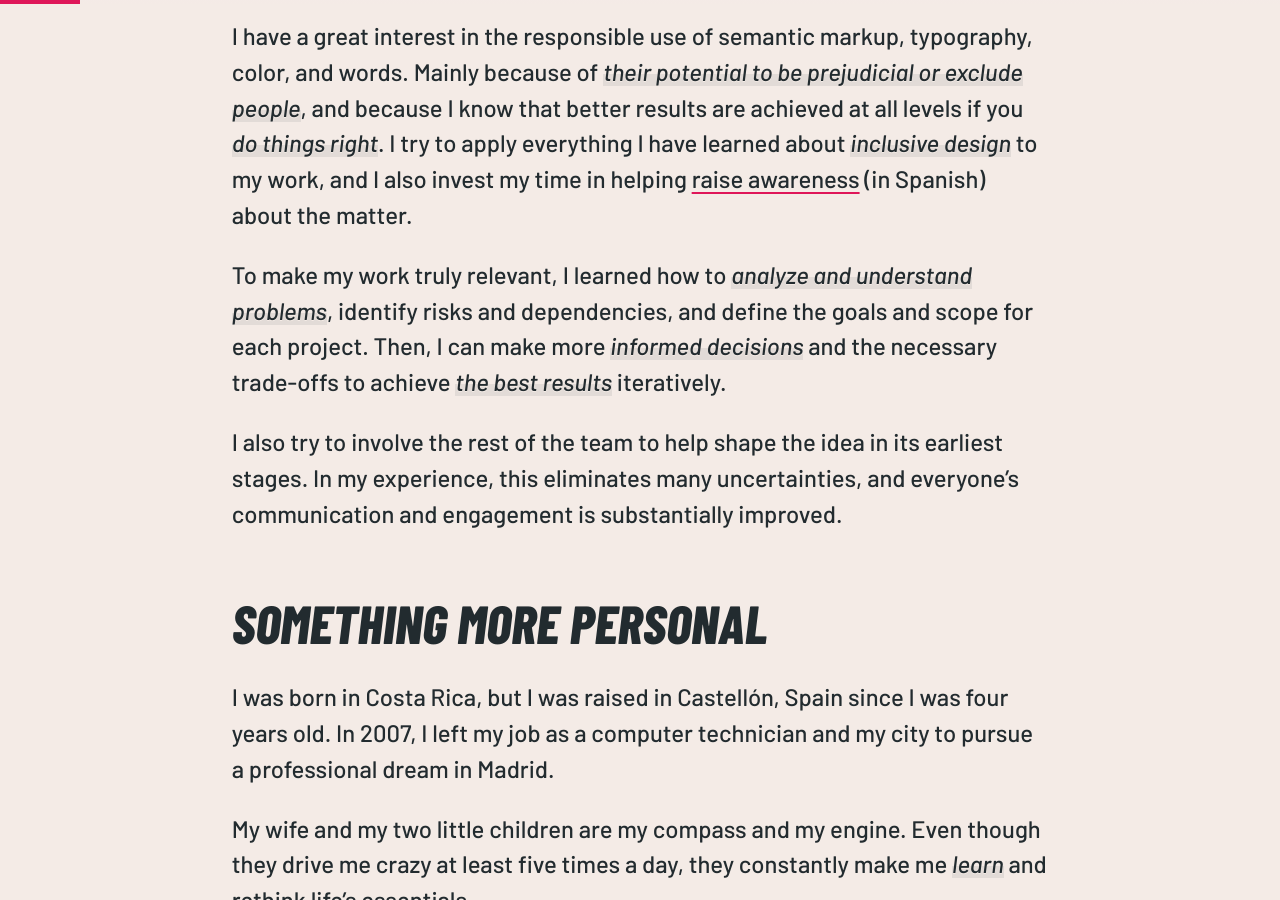
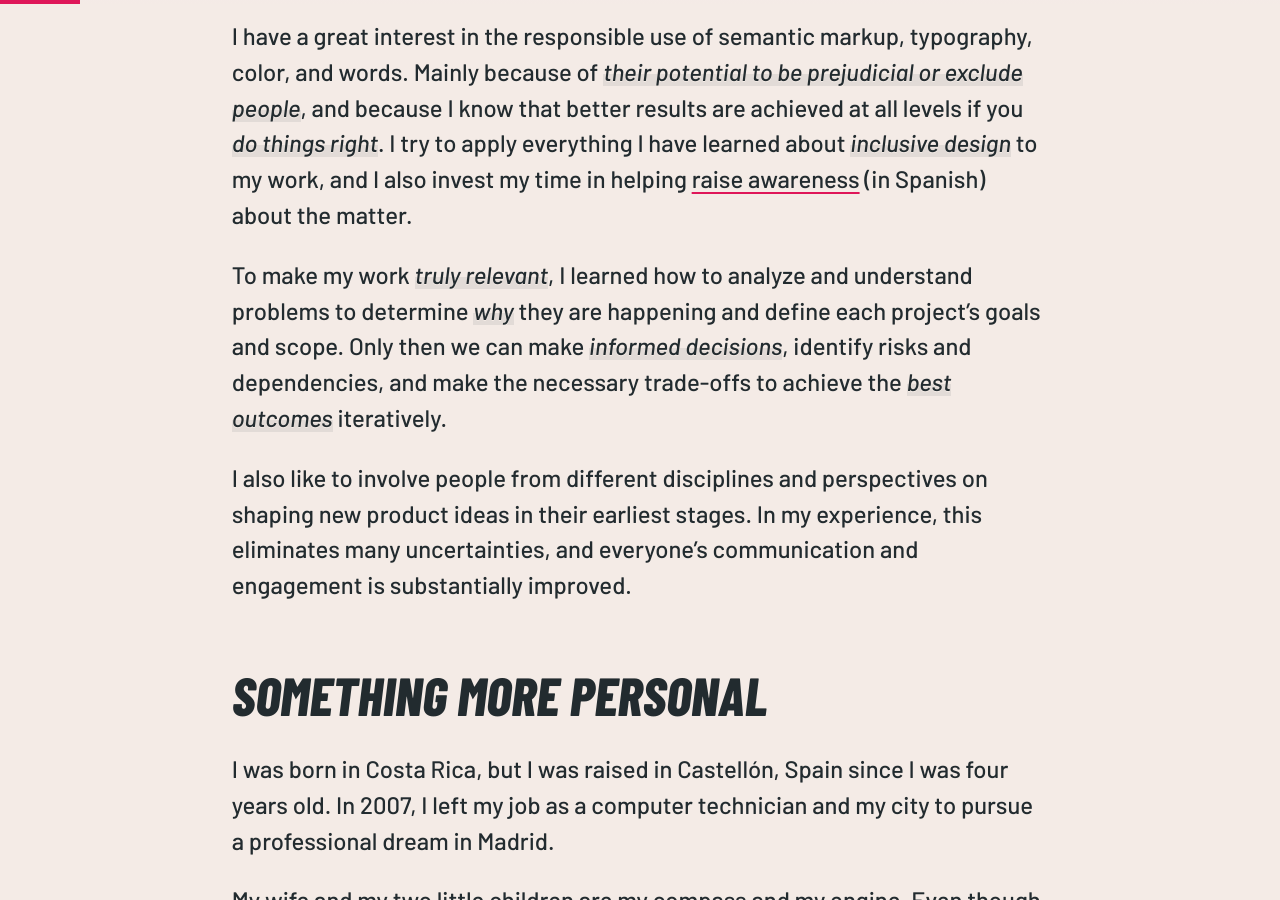
Before and after one commit to intemperie/intemperie.me, a Jekyll site: the page built from _pages/index.html, in a window 1280 px wide and 900 px high, scrolled down 1432 px. Built offline with Jekyll 4.4.1, drawn with Linux system fonts in a browser that asks for light colours; some of the changed text lies outside the part shown.

Commit message:
Copy improvements on About me

```diff
--- a/_pages/index.html
+++ b/_pages/index.html
@@ -45,9 +45,9 @@ body-class: progress-indicator
 
     <p>I have a great interest in the responsible use of semantic markup, typography, color, and words. Mainly because of <em>their potential to be prejudicial or exclude people</em>, and because I know that better results are achieved at all levels if you <em>do things right</em>. I try to apply everything I have learned about <em>inclusive design</em> to my work, and I also invest my time in helping <a href="https://www.youtube.com/watch?v=DfIvGBnF4iY">raise awareness</a> (in Spanish) about the matter.</p>
 
-    <p>To make my work truly relevant, I learned how to <em>analyze and understand problems</em>, identify risks and dependencies, and define the goals and scope for each project. Then, I can make more <em>informed decisions</em> and the necessary trade-offs to achieve <em>the best results</em> iteratively.</p>
+    <p>To make my work <em>truly relevant</em>, I learned how to analyze and understand problems to determine <em>why</em> they are happening and define each project’s goals and scope. Only then we can make <em>informed decisions</em>, identify risks and dependencies, and make the necessary trade-offs to achieve the <em>best outcomes</em> iteratively.</p>
 
-      <p>I also try to involve the rest of the team to help shape the idea in its earliest stages. In my experience, this eliminates many uncertainties, and everyone’s communication and engagement is substantially improved.</p>
+    <p>I also like to involve people from different disciplines and perspectives on shaping new product ideas in their earliest stages. In my experience, this eliminates many uncertainties, and everyone’s communication and engagement is substantially improved.</p>
 
 
     <h3 class="display">Something more personal</h3>
```
Also changed, not shown: other parts of _pages/index.html (+1 -1 lines).
